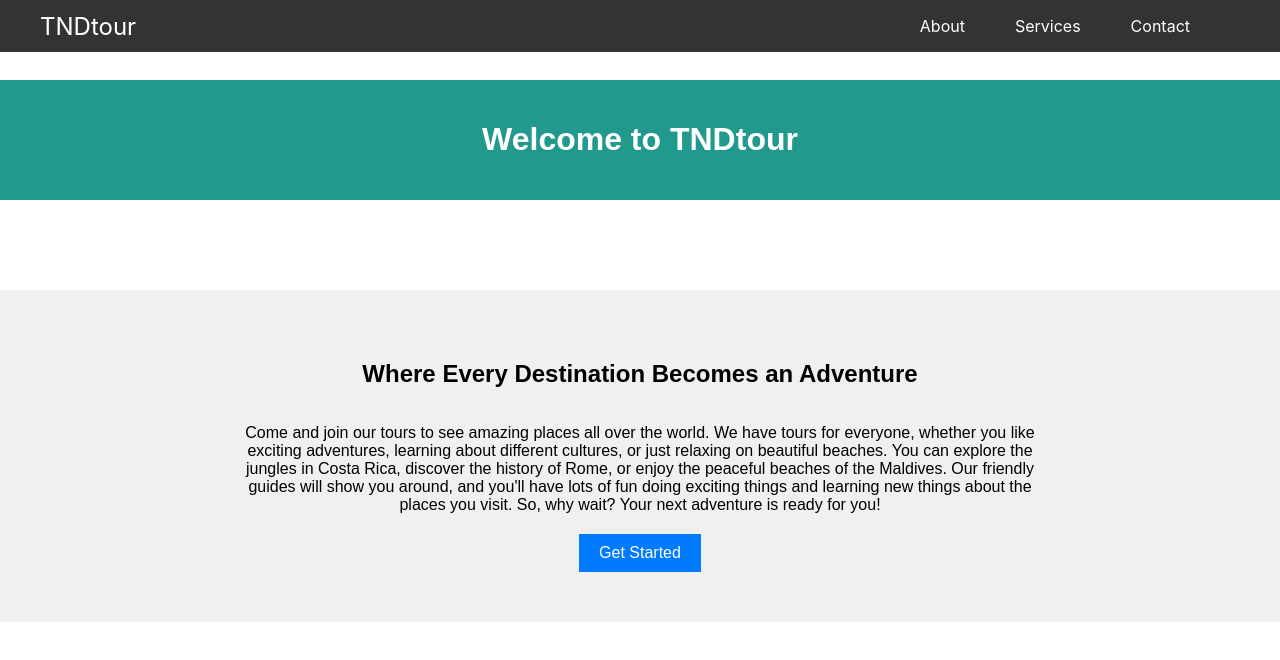
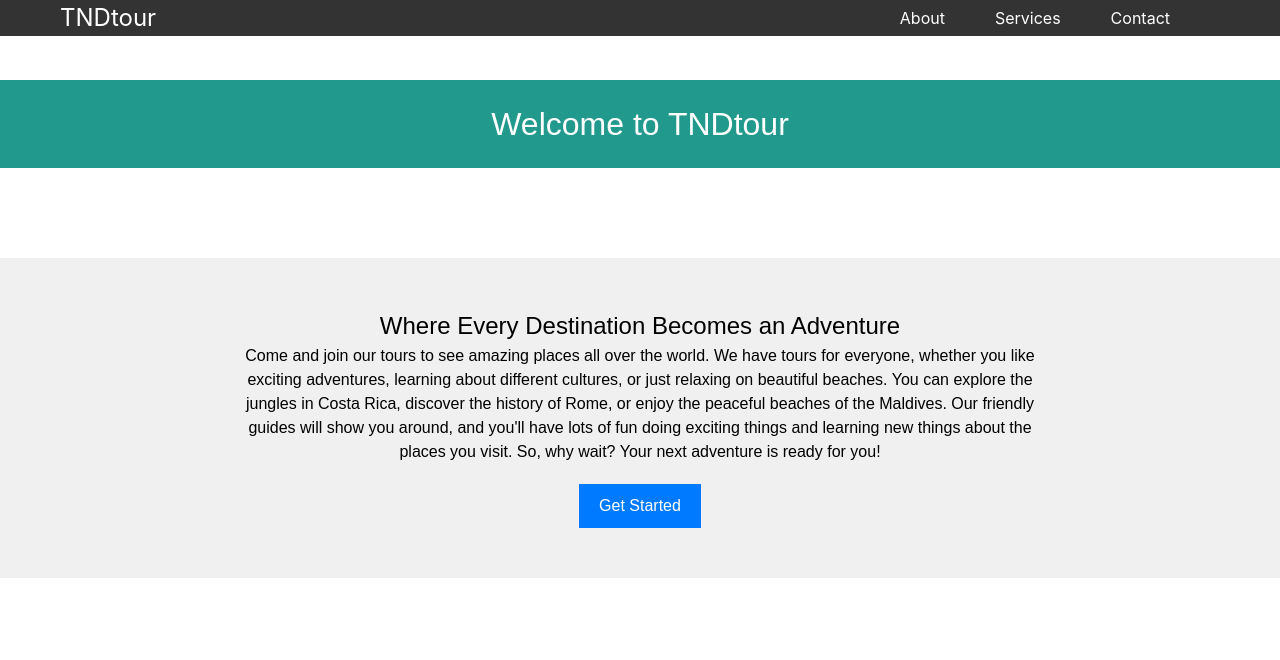
Before and after one commit to nurbek0316/tnd-tour, a React (Create React App) app: page / in a window 1280 px wide. Shown: the top 660 px of the page. Built offline with nearby package versions, Linux system fonts and the light colour scheme.

Commit message:
css changes tailwindcss

```diff
--- a/package.json
+++ b/package.json
@@ -34,5 +34,8 @@
       "last 1 firefox version",
       "last 1 safari version"
     ]
+  },
+  "devDependencies": {
+    "tailwindcss": "^3.3.3"
   }
 }
--- a/src/App.js
+++ b/src/App.js
@@ -7,6 +7,10 @@ function App() {
     <div>
       <Navbar/>
       <Landing/>
+
+        {/*<h1 className="text-3xl font-bold flex justify-center">*/}
+        {/*    Hello world!*/}
+        {/*</h1>*/}
     </div>
   );
 }
--- a/src/index.css
+++ b/src/index.css
@@ -1,3 +1,7 @@
+@tailwind base;
+@tailwind components;
+@tailwind utilities;
+
 body {
   margin: 0;
   font-family: -apple-system, BlinkMacSystemFont, 'Segoe UI', 'Roboto', 'Oxygen',
--- /dev/null
+++ b/tailwind.config.js
@@ -0,0 +1,10 @@
+/** @type {import('tailwindcss').Config} */
+module.exports = {
+  content: [
+    "./src/**/*.{js,jsx,ts,tsx}",
+  ],
+  theme: {
+    extend: {},
+  },
+  plugins: [],
+}
```
Also changed, not shown: 1 other file (tests, documents, lock files or other folders).
